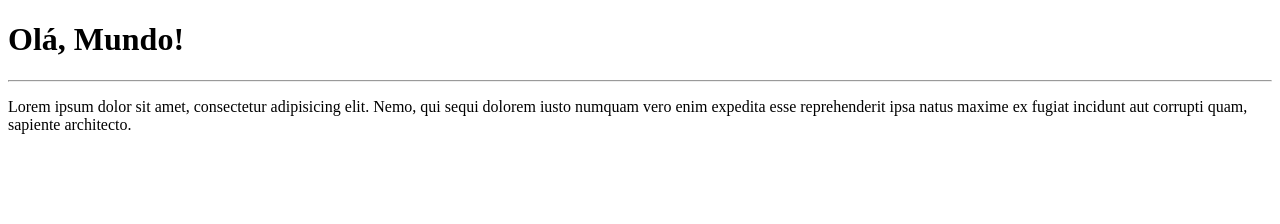
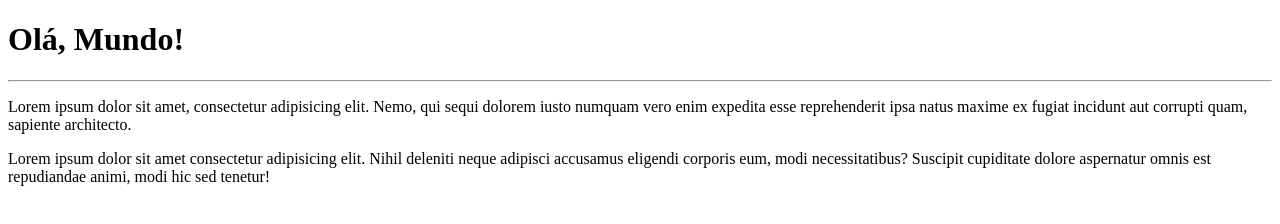
Before and after one commit to UlissesRFk/Ola-Mundo, a plain HTML site: page Site-exemplo/index.html in a window 1280 px wide. Drawn offline with Linux system fonts and the light colour scheme.

Commit message:
adicionei um paragrafp

```diff
--- a/Site-exemplo/index.html
+++ b/Site-exemplo/index.html
@@ -9,5 +9,6 @@
     <h1>Olá, Mundo!</h1>
     <hr>
     <p>Lorem ipsum dolor sit amet, consectetur adipisicing elit. Nemo, qui sequi dolorem iusto numquam vero enim expedita esse reprehenderit ipsa natus maxime ex fugiat incidunt aut corrupti quam, sapiente architecto.</p>
+    <p>Lorem ipsum dolor sit amet consectetur adipisicing elit. Nihil deleniti neque adipisci accusamus eligendi corporis eum, modi necessitatibus? Suscipit cupiditate dolore aspernatur omnis est repudiandae animi, modi hic sed tenetur!</p>
 </body>
 </html>
```
